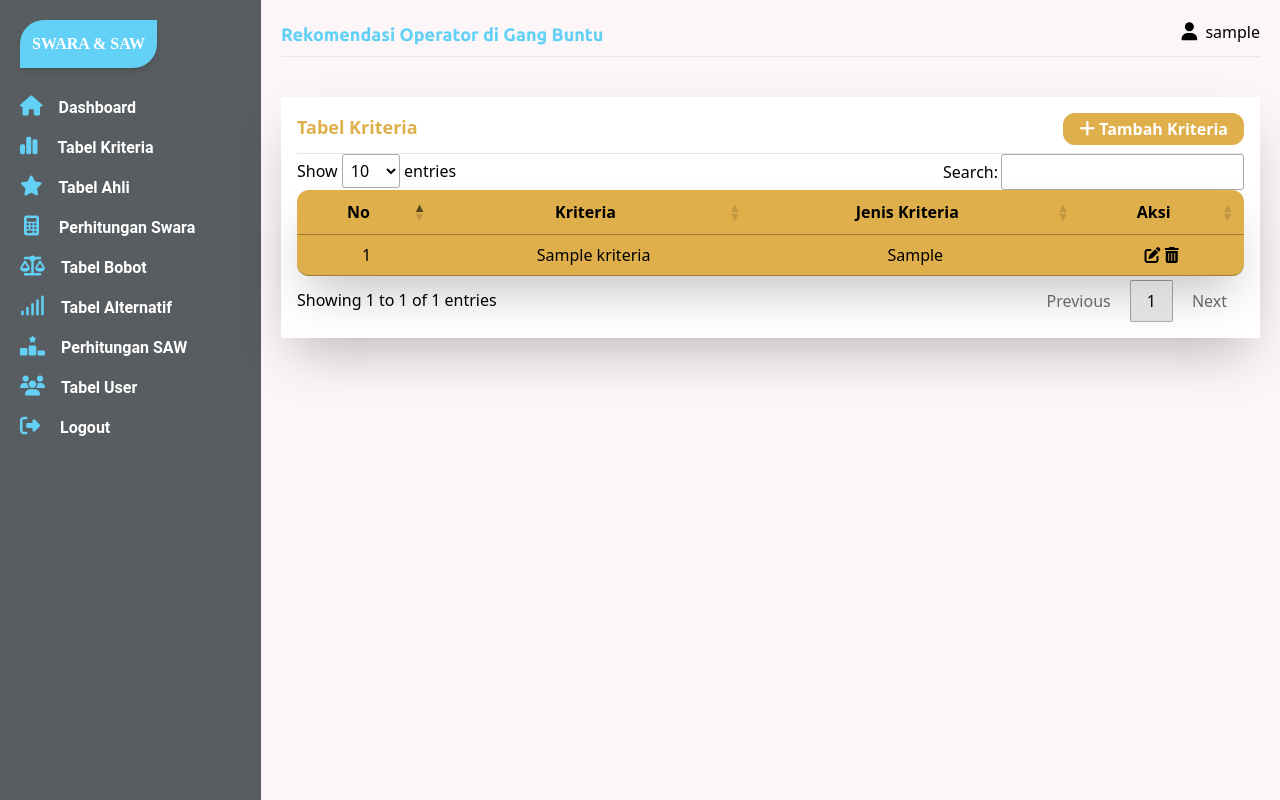
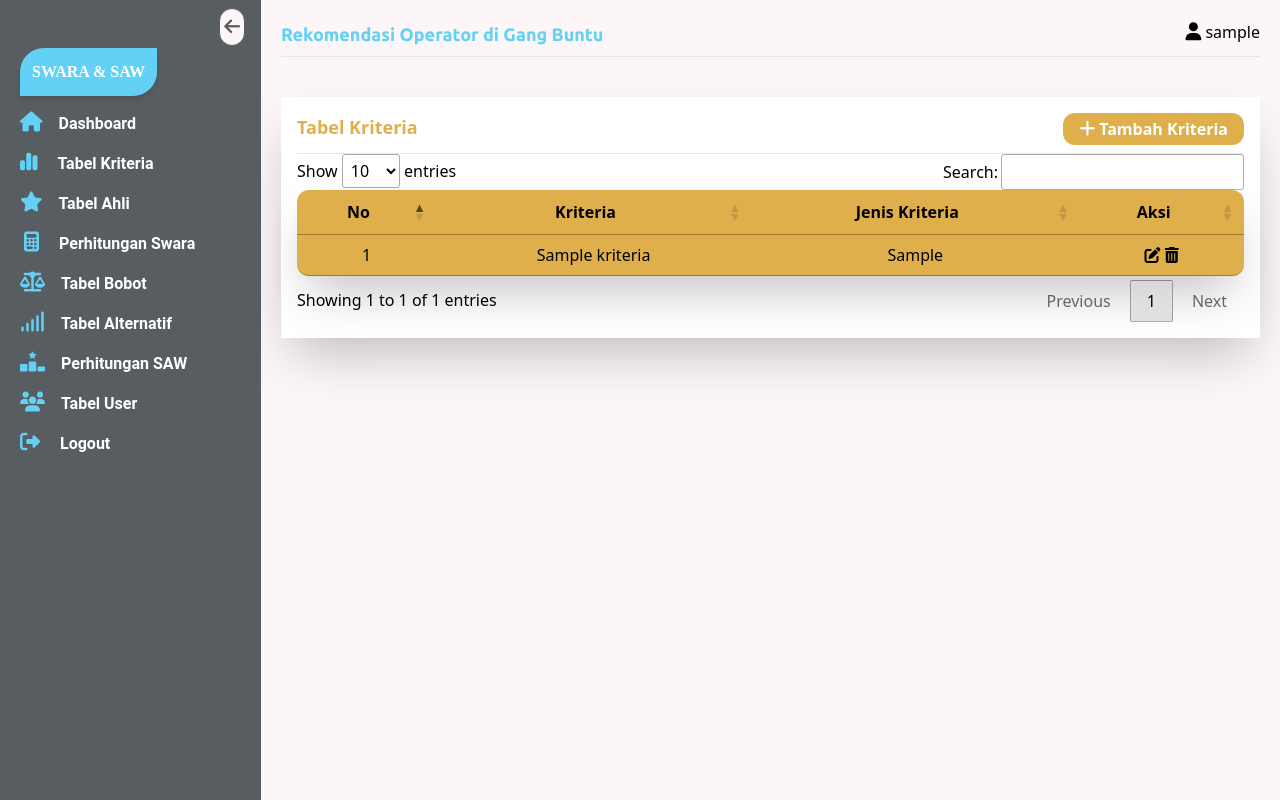
Before and after one commit to bebekgarut/Flask_DSS_DBexcel, a Flask app: template templates/kriteria/index.jinja in a window 1280 px wide. Run offline with Flask 3, Linux system fonts and the light colour scheme; the template is opened without the code that fills it: most values are stand-ins (such as "Sample title", 1, 10 or a date in 2020); some libraries are stand-ins or nearby versions; some web fonts are replaced.

Commit message:
fix sidebar

```diff
--- a/static/css/style.css
+++ b/static/css/style.css
@@ -664,6 +664,46 @@ video {
   top: 1rem;
 }
 
+.left-20 {
+  left: 5rem;
+}
+
+.top-9 {
+  top: 2.25rem;
+}
+
+.right-10 {
+  right: 2.5rem;
+}
+
+.-right-1 {
+  right: -0.25rem;
+}
+
+.-right-5 {
+  right: -1.25rem;
+}
+
+.-right-4 {
+  right: -1rem;
+}
+
+.-right-3 {
+  right: -0.75rem;
+}
+
+.-right-2 {
+  right: -0.5rem;
+}
+
+.right-8 {
+  right: 2rem;
+}
+
+.right-4 {
+  right: 1rem;
+}
+
 .m-20 {
   margin: 5rem;
 }
@@ -911,6 +951,10 @@ video {
   transform: translate(var(--tw-translate-x), var(--tw-translate-y)) rotate(var(--tw-rotate)) skewX(var(--tw-skew-x)) skewY(var(--tw-skew-y)) scaleX(var(--tw-scale-x)) scaleY(var(--tw-scale-y));
 }
 
+.cursor-pointer {
+  cursor: pointer;
+}
+
 .resize {
   resize: both;
 }
@@ -1167,6 +1211,10 @@ video {
      object-fit: contain;
 }
 
+.p-1 {
+  padding: 0.25rem;
+}
+
 .p-10 {
   padding: 2.5rem;
 }
@@ -1260,6 +1308,14 @@ video {
 
 .pr-4 {
   padding-right: 1rem;
+}
+
+.pt-10 {
+  padding-top: 2.5rem;
+}
+
+.pt-8 {
+  padding-top: 2rem;
 }
 
 .text-center {
--- a/templates/kriteria/index.jinja
+++ b/templates/kriteria/index.jinja
@@ -13,31 +13,49 @@
     <link href="https://fonts.googleapis.com/css2?family=Archivo+Black&family=Lilita+One&display=swap" rel="stylesheet" />
     <link href="https://fonts.googleapis.com/css2?family=Abril+Fatface&family=Sour+Gummy:ital,wght@0,100..900;1,100..900&family=Ubuntu:ital,wght@0,300;0,400;0,500;0,700;1,300;1,400;1,500;1,700&display=swap" rel="stylesheet" />
     <link href="https://cdnjs.cloudflare.com/ajax/libs/font-awesome/6.7.0/css/all.min.css" rel="stylesheet" />
+    <style>
+      .sidebar-collapsed {
+        width: 4rem !important;
+      }
 
+      .sidebar-collapsed .menu-text {
+        display: none;
+      }
+
+      .sidebar-collapsed #logoContainer {
+        font-size: small;
+        padding-left: 7px;
+      }
+
+      .icon-rotate {
+        transform: rotate(180deg);
+      }
+    </style>
     <title>Kriteria</title>
   </head>
   <body>
-    <div class="flex flex-row h-screen">
-      <div class="flex flex-col bg-Abu585D61 p-5 w-1/4 space-y-4 font-semibold text-white font-roboto">
-        <div class="font-sour font-bold w-fit bg-Biru63D1F6 p-3 rounded-tl-3xl rounded-ee-3xl shadow-md mb-3">
-          <p>SWARA & SAW</p>
+    <div class="flex">
+      <div id="sidebar" class="flex flex-col h-screen space-y-4 font-semibold text-white font-roboto bg-Abu585D61 p-5 pt-8 w-1/4 duration-300 relative">
+        <button id="toggleBtn" class="bg-PutihFCF6F5 text-Abu585D61 text-lg rounded-full absolute right-4 top-2 border border-Abu585D61 cursor-pointer p-1 duration-300"><i class="fas fa-arrow-left" id="toggleIcon"></i></button>
+        <div id="logoContainer" class="font-sour font-bold w-fit bg-Biru63D1F6 p-3 rounded-tl-3xl rounded-ee-3xl shadow-md mb-3 duration-300">
+          <p class="duration-300">SWARA & SAW</p>
         </div>
-        <a href=""><i class="fas fa-home text-Biru63D1F6 text-xl mr-4"></i>Dashboard</a>
-        <a href="/"><i class="fa-solid fa-chart-simple text-Biru63D1F6 text-xl mr-5"></i>Tabel Kriteria</a>
-        <a href="/ahli"><i class="fa-solid fa-star text-Biru63D1F6 text-xl mr-4"></i>Tabel Ahli</a>
-        <a href="/swara"><i class="fa-solid fa-calculator text-Biru63D1F6 text-xl ml-1 mr-5"></i>Perhitungan Swara</a>
-        <a href="/bobot"><i class="fa-solid fa-scale-balanced text-Biru63D1F6 text-xl mr-4"></i>Tabel Bobot</a>
-        <a href="/alternatif"><i class="fa-solid fa-signal text-Biru63D1F6 text-xl mr-4"></i>Tabel Alternatif</a>
-        <a href="/saw"><i class="fa-solid fa-ranking-star text-Biru63D1F6 text-xl mr-4"></i>Perhitungan SAW</a>
-        <a href="/user"><i class="fa-solid fa-users text-Biru63D1F6 text-xl mr-4"></i>Tabel User</a>
-        <a href="/logout"><i class="fa-solid fa-right-from-bracket text-Biru63D1F6 text-xl mr-5"></i>Logout</a>
+        <a href=""><i class="fas fa-home text-Biru63D1F6 text-xl mr-4"></i><span class="menu-text">Dashboard</span></a>
+        <a href="/"><i class="fa-solid fa-chart-simple text-Biru63D1F6 text-xl mr-5"></i><span class="menu-text">Tabel Kriteria</span></a>
+        <a href="/ahli"><i class="fa-solid fa-star text-Biru63D1F6 text-xl mr-4"></i><span class="menu-text">Tabel Ahli</span></a>
+        <a href="/swara"><i class="fa-solid fa-calculator text-Biru63D1F6 text-xl ml-1 mr-5"></i><span class="menu-text">Perhitungan Swara</span></a>
+        <a href="/bobot"><i class="fa-solid fa-scale-balanced text-Biru63D1F6 text-xl mr-4"></i><span class="menu-text">Tabel Bobot</span></a>
+        <a href="/alternatif"><i class="fa-solid fa-signal text-Biru63D1F6 text-xl mr-4"></i><span class="menu-text">Tabel Alternatif</span></a>
+        <a href="/saw"><i class="fa-solid fa-ranking-star text-Biru63D1F6 text-xl mr-4"></i><span class="menu-text">Perhitungan SAW</span></a>
+        <a href="/user"><i class="fa-solid fa-users text-Biru63D1F6 text-xl mr-4"></i><span class="menu-text">Tabel User</span></a>
+        <a href="/logout"><i class="fa-solid fa-right-from-bracket text-Biru63D1F6 text-xl mr-5"></i><span class="menu-text">Logout</span></a>
       </div>
-      <div class="w-full p-5 bg-PutihFCF6F5">
+      <div id="mainContent" class="p-5 bg-PutihFCF6F5 w-full">
         <div class="flex justify-between mb-2">
           <p class="text-lg font-ubuntu font-semibold text-Biru63D1F6">Rekomendasi Operator di Gang Buntu</p>
           <div>
             <p>
-              <i class="fa-solid fa-user text-lg mr-1"></i> {{ username }}
+              <i class="fa-solid fa-user text-lg"></i> {{ username }}
             </p>
           </div>
         </div>
@@ -144,6 +162,25 @@
         })
       })
     </script>
+    <script>
+      document.addEventListener('DOMContentLoaded', function () {
+        const sidebar = document.getElementById('sidebar')
+        const toggleBtn = document.getElementById('toggleBtn')
+        const toggleIcon = document.getElementById('toggleIcon')
+        const mainContent = document.getElementById('mainContent')
+
+        toggleBtn.addEventListener('click', function () {
+          sidebar.classList.toggle('sidebar-collapsed')
+          toggleIcon.classList.toggle('icon-rotate')
+
+          if (sidebar.classList.contains('sidebar-collapsed')) {
+            toggleBtn.style.transform = 'translateX(-0.1rem)'
+          } else {
+            toggleBtn.style.transform = 'translateX(0)'
+          }
+        })
+      })
+    </script>
 
     <script>
       $('#tambahKriteria').on('submit', function (event) {
```
